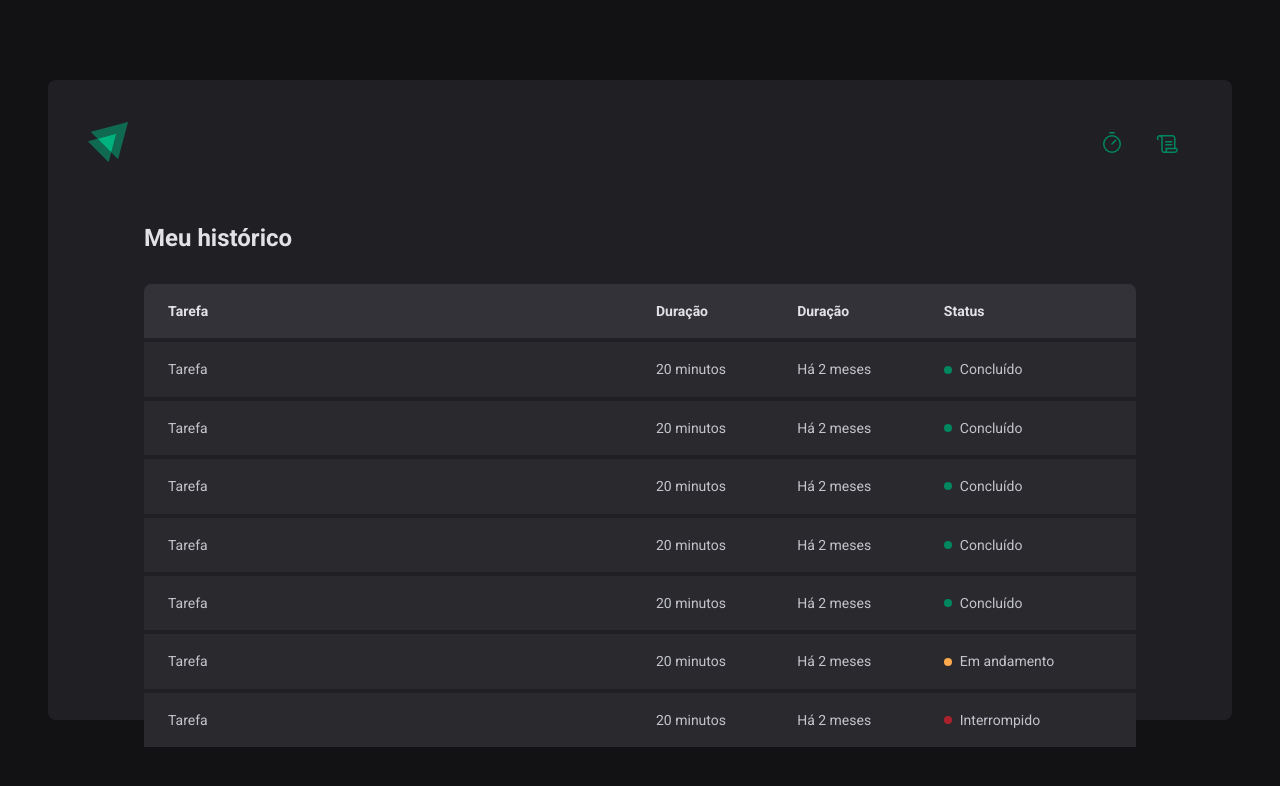
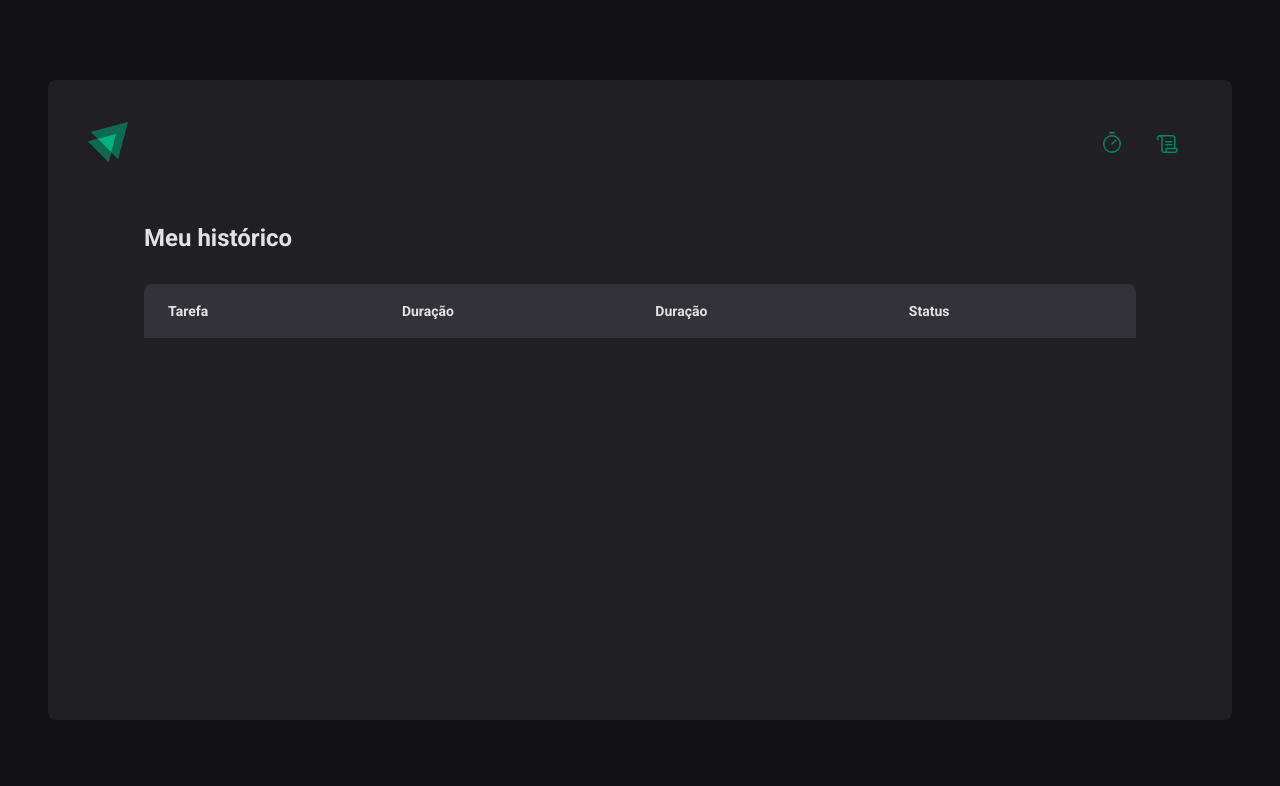
Before and after one commit to EdTonatto/ROCKETSEAT-Ignite-ReactJS-Capitulo-2, a React (Vite) app: page /ROCKETSEAT-Ignite-ReactJS-Capitulo-2/history in a window 1280 px wide. Shown: the top 786 px of the page. Built offline with nearby package versions, Linux system fonts and the light colour scheme.

Commit message:
:sparkles: Set cycle history list

```diff
--- a/src/pages/History/index.tsx
+++ b/src/pages/History/index.tsx
@@ -1,4 +1,6 @@
 import { useContext } from 'react'
+import { formatDistanceToNow } from 'date-fns'
+import ptBR from 'date-fns/locale/pt-BR'
 import { CyclesContext } from '../../contexts/CyclesContext'
 import { HistoryContainer, HistoryList, Status } from './styles'
 
@@ -20,62 +22,33 @@
             </tr>
           </thead>
           <tbody>
-            <tr>
-              <td>Tarefa</td>
-              <td>20 minutos</td>
-              <td>Há 2 meses</td>
-              <td>
-                <Status statusColor="green">Concluído</Status>
-              </td>
-            </tr>
-            <tr>
-              <td>Tarefa</td>
-              <td>20 minutos</td>
-              <td>Há 2 meses</td>
-              <td>
-                <Status statusColor="green">Concluído</Status>
-              </td>
-            </tr>
-            <tr>
-              <td>Tarefa</td>
-              <td>20 minutos</td>
-              <td>Há 2 meses</td>
-              <td>
-                <Status statusColor="green">Concluído</Status>
-              </td>
-            </tr>
-            <tr>
-              <td>Tarefa</td>
-              <td>20 minutos</td>
-              <td>Há 2 meses</td>
-              <td>
-                <Status statusColor="green">Concluído</Status>
-              </td>
-            </tr>
-            <tr>
-              <td>Tarefa</td>
-              <td>20 minutos</td>
-              <td>Há 2 meses</td>
-              <td>
-                <Status statusColor="green">Concluído</Status>
-              </td>
-            </tr>
-            <tr>
-              <td>Tarefa</td>
-              <td>20 minutos</td>
-              <td>Há 2 meses</td>
-              <td>
-                <Status statusColor="yellow">Em andamento</Status>
-              </td>
-            </tr>
-            <tr>
-              <td>Tarefa</td>
-              <td>20 minutos</td>
-              <td>Há 2 meses</td>
-              <td>
-                <Status statusColor="red">Interrompido</Status>
-              </td>
-            </tr>
+            {cycles.map((cycle) => {
+              return (
+                <tr key={cycle.id}>
+                  <td>{cycle.task}</td>
+                  <td>{cycle.minutesAmount} minutos</td>
+                  <td>
+                    {formatDistanceToNow(cycle.startDate, {
+                      addSuffix: true,
+                      locale: ptBR,
+                    })}
+                  </td>
+                  <td>
+                    {cycle.finishedDate && (
+                      <Status statusColor="green">Concluído</Status>
+                    )}
+
+                    {cycle.interruptedDate && (
+                      <Status statusColor="red">Interrompido</Status>
+                    )}
+
+                    {!cycle.finishedDate && !cycle.interruptedDate && (
+                      <Status statusColor="yellow">Em andamento</Status>
+                    )}
+                  </td>
+                </tr>
+              )
+            })}
           </tbody>
         </table>
       </HistoryList>
```
